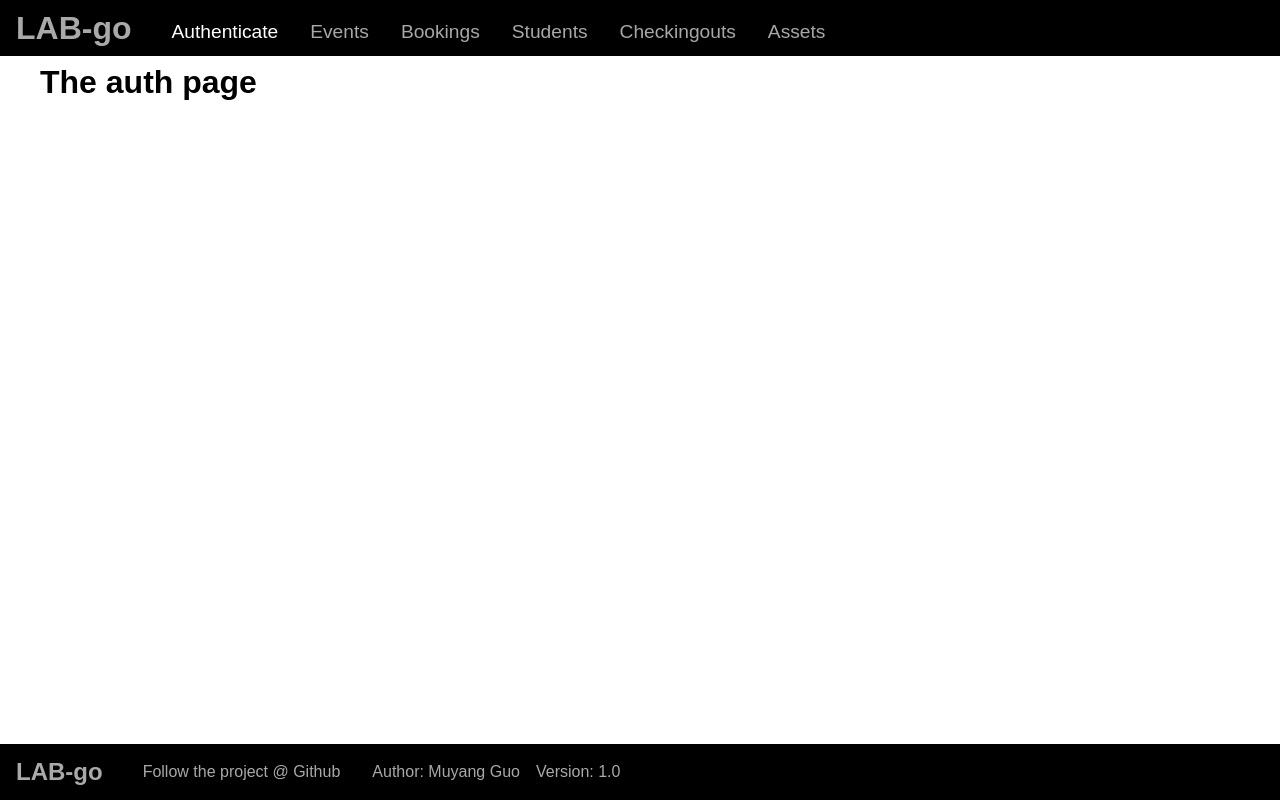
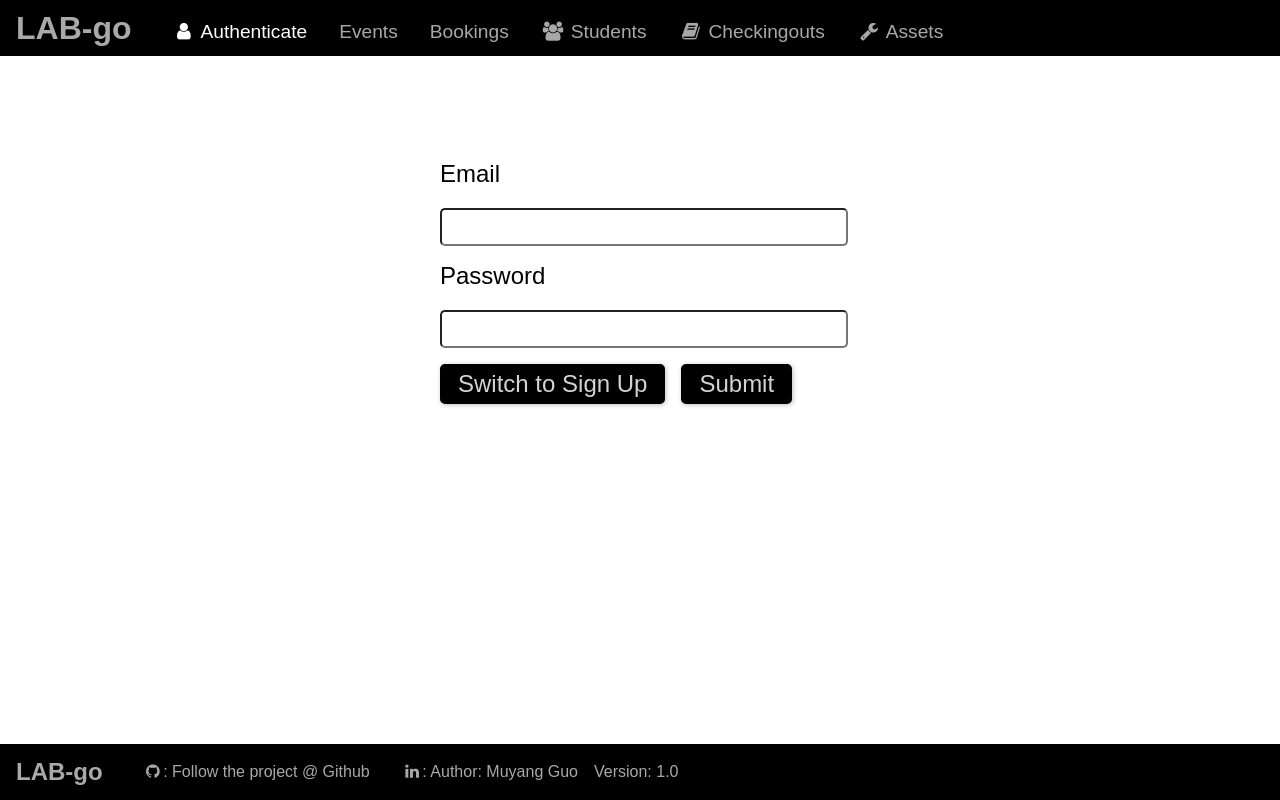
Before and after one commit to MUYANGGUO/lab-management-gatech, a React (Create React App) app in the folder frontend/: page /auth in a window 1280 px wide. Built offline with nearby package versions, Linux system fonts and the light colour scheme.

Commit message:
working on auth page

```diff
--- a/frontend/public/index.html
+++ b/frontend/public/index.html
@@ -3,6 +3,8 @@
   <head>
     <meta charset="utf-8" />
     <link rel="icon" href="%PUBLIC_URL%/favicon.ico" />
+    <link rel="stylesheet" href="https://cdnjs.cloudflare.com/ajax/libs/font-awesome/4.7.0/css/font-awesome.min.css">
+
     <meta name="viewport" content="width=device-width, initial-scale=1" />
     <meta name="theme-color" content="#000000" />
     <meta
--- a/frontend/src/components/Footer/Footer.js
+++ b/frontend/src/components/Footer/Footer.js
@@ -11,8 +11,8 @@ const footer = props => (
         <nav className="footer-items">
             <ul>
 
-                <li><a href="https://github.com/MUYANGGUO/lab-management-gatech" >Follow the project @ Github </a></li>
-                <li><a href="https://www.linkedin.com/in/muyang-guo-445a3465/" >Author: Muyang Guo </a></li>
+                <li><a href="https://github.com/MUYANGGUO/lab-management-gatech" ><i class="fa fa-fw fa-github"></i>:  Follow the project @ Github </a></li>
+                <li><a href="https://www.linkedin.com/in/muyang-guo-445a3465/" ><i class="fa fa-fw fa-linkedin"></i>:  Author: Muyang Guo </a></li>
                 <label>Version: 1.0</label>
             </ul>
 
--- a/frontend/src/components/Navigation/MainNavigation.js
+++ b/frontend/src/components/Navigation/MainNavigation.js
@@ -10,22 +10,23 @@ const mainNavigation = props => (
         <nav className="main-nav-items">
             <ul>
                 <li>
-                    <NavLink to="/auth">Authenticate </NavLink>
+
+                    <NavLink to="/auth"><i class="fa fa-fw fa-user"></i> Authenticate </NavLink>
                 </li>
                 <li>
-                    <NavLink to="/events">Events </NavLink>
+                    <NavLink to="/events"> Events </NavLink>
                 </li>
                 <li>
-                    <NavLink to="/bookings">Bookings </NavLink>
+                    <NavLink to="/bookings"> Bookings </NavLink>
                 </li>
                 <li>
-                    <NavLink to="/students">Students </NavLink>
+                    <NavLink to="/students"><i class="fa fa-fw fa-users"></i> Students </NavLink>
                 </li>
                 <li>
-                    <NavLink to="/checkingouts">Checkingouts </NavLink>
+                    <NavLink to="/checkingouts"><i class="fa fa-fw fa-book"></i> Checkingouts </NavLink>
                 </li>
                 <li>
-                    <NavLink to="/assets">Assets </NavLink>
+                    <NavLink to="/assets"><i class="fa fa-fw fa-wrench"></i> Assets </NavLink>
                 </li>
             </ul>
         </nav>
--- /dev/null
+++ b/frontend/src/pages/Auth.css
@@ -0,0 +1,45 @@
+.auth-form {
+    width: 25rem;
+    max-width: 80%;
+    margin: 10rem auto;
+    font-size: 1.5rem;
+
+}
+
+.form-control label,
+.form-control input {
+    width: 100%;
+    height: 2rem;
+    display: block;
+    font: inherit;
+    border-radius:5px;;
+
+}
+
+.form-control label {
+    margin-bottom: 1rem;
+}
+
+.form-control label {
+    margin-bottom: 1rem;
+    margin-top: 1rem;
+}
+
+.form-actions button {
+    margin-top: 1rem;
+    background-color: black;
+    color: lightgray;
+    font: inherit;
+    border: 2px solid black;
+    border-radius:5px;;
+    padding: 0.25rem 1rem;
+    margin-right: 1rem;
+    box-shadow: 1px 1px 5px rgba(0,0,0,0.25);
+    cursor: pointer;
+}
+
+.form-actions button:hover,
+.form-actions button:active {
+    background-color: white;
+    color: black;
+}
--- a/frontend/src/pages/Auth.js
+++ b/frontend/src/pages/Auth.js
@@ -1,8 +1,23 @@
 import React, { Component } from 'react';
+import './Auth.css';
 
 class AuthPage extends Component {
     render() {
-        return <h1> The auth page</h1>;
+        return (
+        <form className="auth-form">
+            <div className="form-control">
+                <label htmlFor="email">Email</label>
+                <input type="email" id="email"></input>
+            </div>
+            <div className="form-control">
+                <label htmlFor="password">Password</label>
+                <input type="password" id="password"></input>
+            </div>
+            <div className="form-actions">
+                <button type="button">Switch to Sign Up</button>
+                <button type="submit">Submit</button>
+            </div>
+        </form>);
     }
 }
 
```
